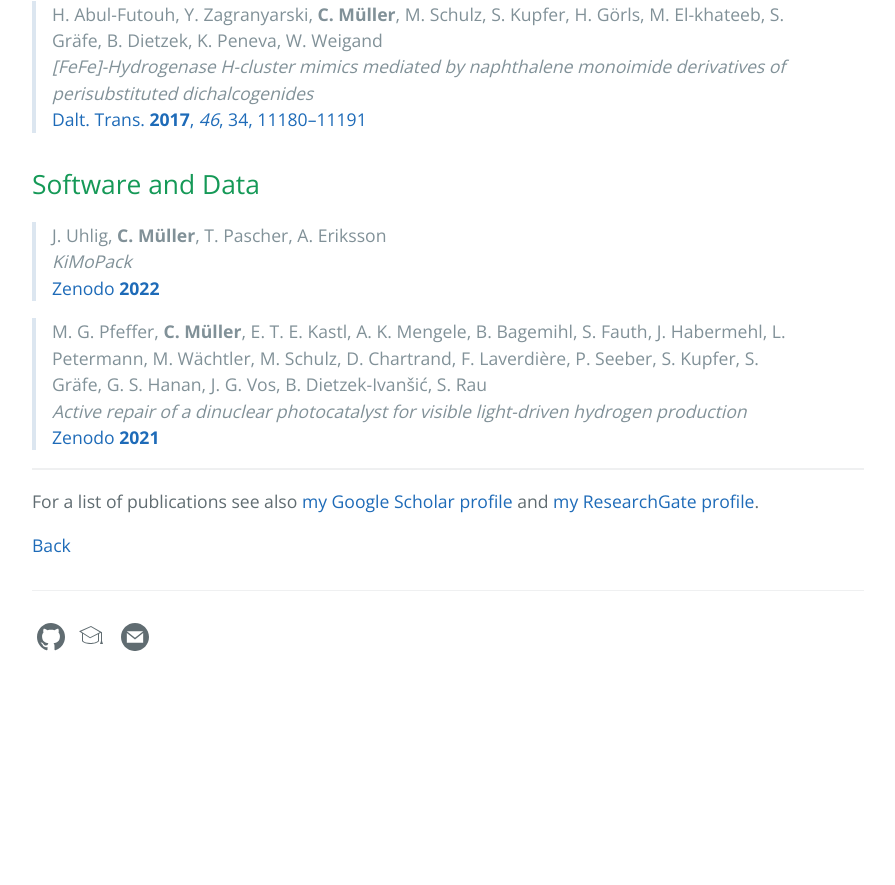
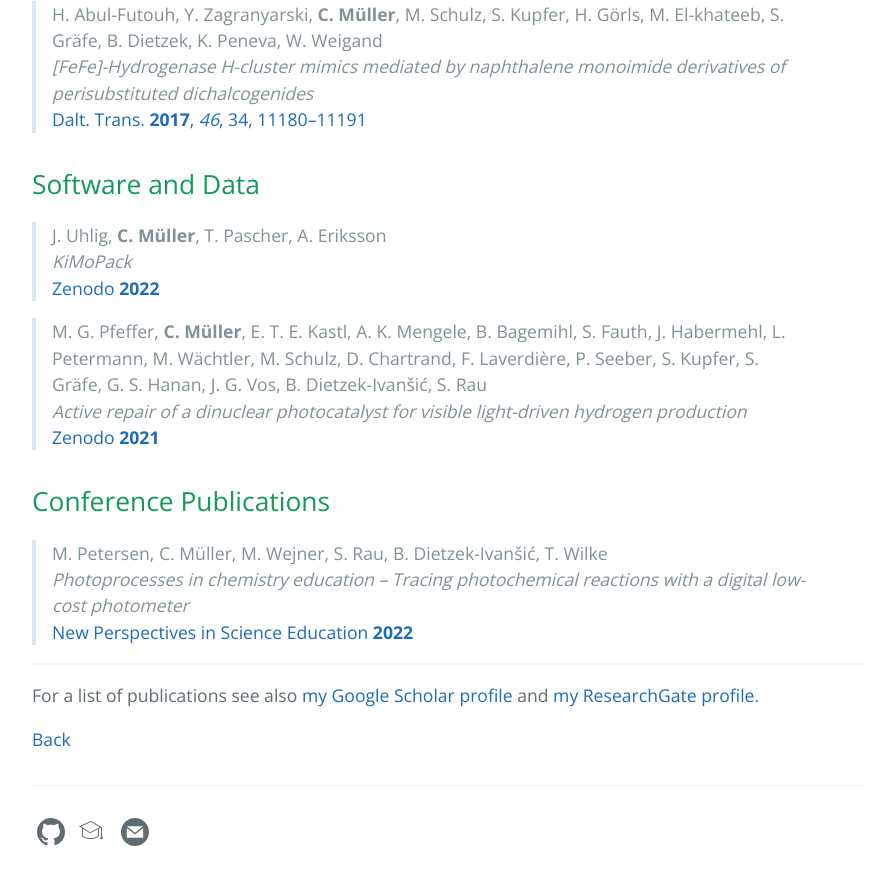
Before and after one commit to carolin-m/carolin-m.github.io, a Jekyll site: the page built from publications.md, in a window 1280 px wide and 900 px high, scrolled down 3474 px. Shown: the top 885 px of the window, without its empty margins (192-1087 px from the left). Built offline with Jekyll 4.4.1, drawn with Linux system fonts in a browser that asks for light colours; before the commit the page ends 4179 px from its top, so only the background shows below that; some of the changed text lies outside the part shown.

Commit message:
Update publications.md

```diff
--- a/publications.md
+++ b/publications.md
@@ -99,6 +99,13 @@ M. Hemmer, M. Lewenstein, R. Moshammer, T. Pfeifer, M. G. Pullen, J. Ullrich, B.
 > *Active repair of a dinuclear photocatalyst for visible light-driven hydrogen production* <br>
 > [Zenodo **2021**](https://doi.org/10.5281/zenodo.5565022)
 
+
+## Conference Publications <br>
+
+>  M. Petersen, C. Müller, M. Wejner, S. Rau, B. Dietzek-Ivanšić, T. Wilke <br>
+> *Photoprocesses in chemistry education – Tracing photochemical reactions with a digital low-cost photometer* <br>
+> [New Perspectives in Science Education **2022**](https://conference.pixel-online.net/NPSE/files/npse/ed0011/FP/3357-CHEM5454-FP-NPSE11.pdf)
+
 _________
 
 For a list of publications see also [my Google Scholar profile](https://scholar.google.com/citations?hl=de&user=GTdILbgAAAAJ) and [my ResearchGate profile](https://www.researchgate.net/profile/Carolin-Mueller-6).
```
Also changed, not shown: other parts of publications.md (+1 -1 lines).
